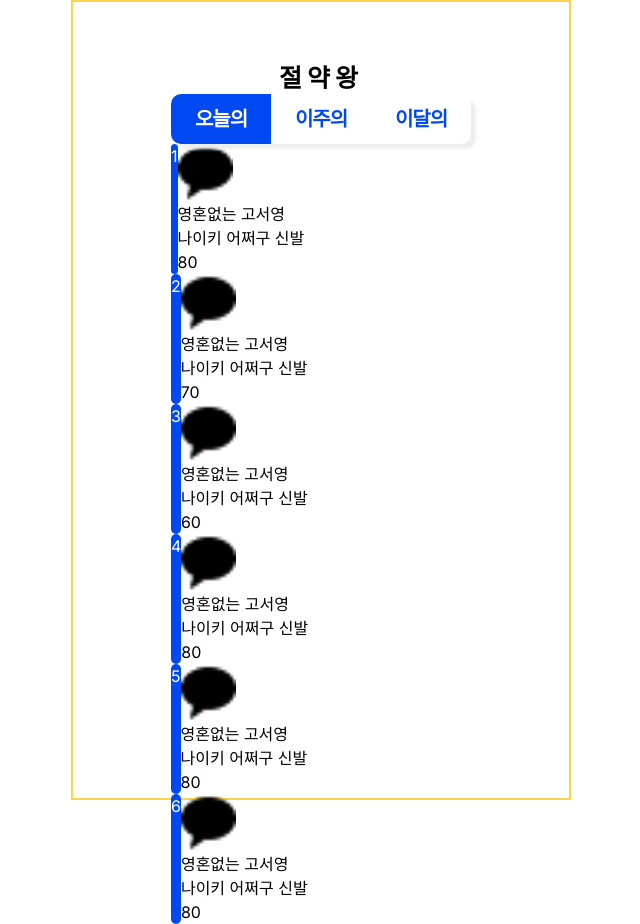
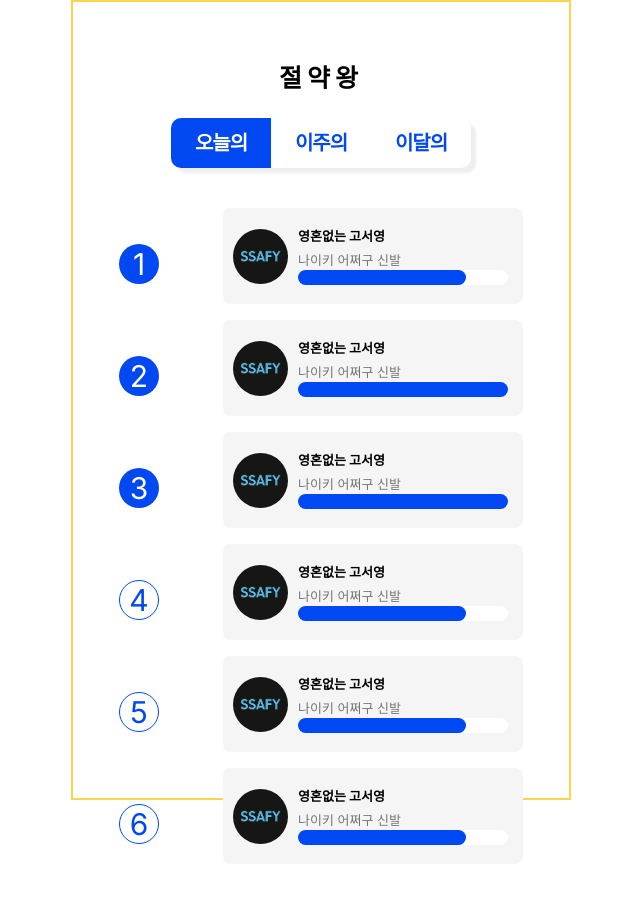
Before and after one commit to s01k1m/Akigimi, a Next.js app in the folder frontend/: page /ranking in a window 1280 px wide. Shown: the whole page, without its empty margins (319-959 px from the left). After the commit the page ends 880 px from the top, so only its background shows below. Built offline with nearby package versions, Linux system fonts and the light colour scheme.

Commit message:
feat: 랭킹 페이지 UI 완성
Former-commit-id: ce9746c347187378181a44522ec8424cd2566ac6

```diff
--- a/frontend/components/ranking/RankingItem.tsx
+++ b/frontend/components/ranking/RankingItem.tsx
@@ -10,20 +10,33 @@
 
 const RankingItem: React.FC<rankingItemProps> = ({ id, imgUrl, userName, product, gage }) => {
     return (
-        <div className="flex">
-           <div className="rounded-full bg-[#0049F2] text-white">{id}</div>
-           <div>
-                <div>
+        <div className="flex items-center">
+          { (id <= 3) ? (
+            <div className="rounded-full bg-[#0049F2] text-white w-[40px] h-[40px] flex justify-center items-center text-[30px] font-semi-bold">{id}</div>
+            ) : (
+            <div className="rounded-full bg-white text-[#0049F2] w-[40px] h-[40px] flex justify-center items-center text-[30px] font-semi-bold border border-[#0049F2]">{id}</div>
+          )
+
+          }
+           <div className="flex items-center bg-[#F5F5F5] rounded-lg w-[60vw] max-w-[300px] min-w-[280px] h-[12vh] ms-[5vw] mb-[2vh]">
+                <div className="ms-[10px]">
                   <Image
                     src={imgUrl}
                     alt="유저 프로필"
                     width={55}
                     height={55}
+                    className="rounded-full"
                   />
                 </div>
-                <div>{userName}</div>
-                <div>{product}</div>
-                <div>{gage}</div>
+                <div className="ms-[10px]">
+                  <div className="text-[13px] font-semibold mb-[0.5vh]">{userName}</div>
+                  <div className="text-[13px] text-[#757575] font-normal">{product}</div>
+                  <div>
+                    <div className="w-[40vw] h-[15px] max-w-[210px] min-w-[180px] bg-white rounded-full">
+                      <div className={`w-[${gage}%] h-[15px] max-w-[210px] bg-[#0049F2] rounded-full`}></div>
+                    </div>
+                  </div>
+                </div>
            </div>
         </div>
     )
--- a/frontend/components/ranking/RankingList.tsx
+++ b/frontend/components/ranking/RankingList.tsx
@@ -1,12 +1,19 @@
 import RankingItem from "./RankingItem"
-const RankingList = () => {
+
+interface RankingPropsType {
+    selectedValue: string
+}
+
+const RankingList: React.FC<RankingPropsType> = ({ selectedValue }) => {
+    // api 받아 오기 selectedValue로 구분 지어서 부르기
+    // 무한 스크롤
     const rankingData = [
-        {id: 1, imgUrl: '/kakao logo.png', userName: '영혼없는 고서영', product: '나이키 어쩌구 신발', gage: 80},
-        {id: 2, imgUrl: '/kakao logo.png', userName: '영혼없는 고서영', product: '나이키 어쩌구 신발', gage: 70},
-        {id: 3, imgUrl: '/kakao logo.png', userName: '영혼없는 고서영', product: '나이키 어쩌구 신발', gage: 60},
-        {id: 4, imgUrl: '/kakao logo.png', userName: '영혼없는 고서영', product: '나이키 어쩌구 신발', gage: 80},
-        {id: 5, imgUrl: '/kakao logo.png', userName: '영혼없는 고서영', product: '나이키 어쩌구 신발', gage: 80},
-        {id: 6, imgUrl: '/kakao logo.png', userName: '영혼없는 고서영', product: '나이키 어쩌구 신발', gage: 80},
+        {id: 1, imgUrl: '/ssafybank logo.png', userName: '영혼없는 고서영', product: '나이키 어쩌구 신발', gage: 80},
+        {id: 2, imgUrl: '/ssafybank logo.png', userName: '영혼없는 고서영', product: '나이키 어쩌구 신발', gage: 70},
+        {id: 3, imgUrl: '/ssafybank logo.png', userName: '영혼없는 고서영', product: '나이키 어쩌구 신발', gage: 60},
+        {id: 4, imgUrl: '/ssafybank logo.png', userName: '영혼없는 고서영', product: '나이키 어쩌구 신발', gage: 80},
+        {id: 5, imgUrl: '/ssafybank logo.png', userName: '영혼없는 고서영', product: '나이키 어쩌구 신발', gage: 80},
+        {id: 6, imgUrl: '/ssafybank logo.png', userName: '영혼없는 고서영', product: '나이키 어쩌구 신발', gage: 80},
     ]
     return (
         <div>
--- a/frontend/components/ranking/RankingTap.tsx
+++ b/frontend/components/ranking/RankingTap.tsx
@@ -5,9 +5,9 @@
 const RankingTap = () => {
     const [selectedValue, setSelectedValue] = useState<string>('오늘')
 
-    // selectedValue 값을 친구 로
+    // selectedValue 값을 오늘의로
     useEffect(() => {
-        const defaultSelected = document.getElementById('value-1');
+        const defaultSelected = document.getElementById('value-1') as HTMLInputElement
         if (defaultSelected) {
             defaultSelected.checked = true;
         }
@@ -18,8 +18,8 @@
     }
 
     return (
-        <div>
-            <div className='flex justify-center'>
+        <div className="mt-[3vh]">
+            <div className='flex justify-center mb-[5vh]'>
                 <div className="radio-input">
                 <label>
                     <input value="오늘" name="value-radio" id="value-1" type="radio" onChange={handleChange} checked={selectedValue === '오늘'} defaultChecked />
@@ -38,7 +38,7 @@
             </div>
 
             <div>
-                <RankingList />
+                <RankingList selectedValue={selectedValue} />
             </div>
         </div>
     )
```
